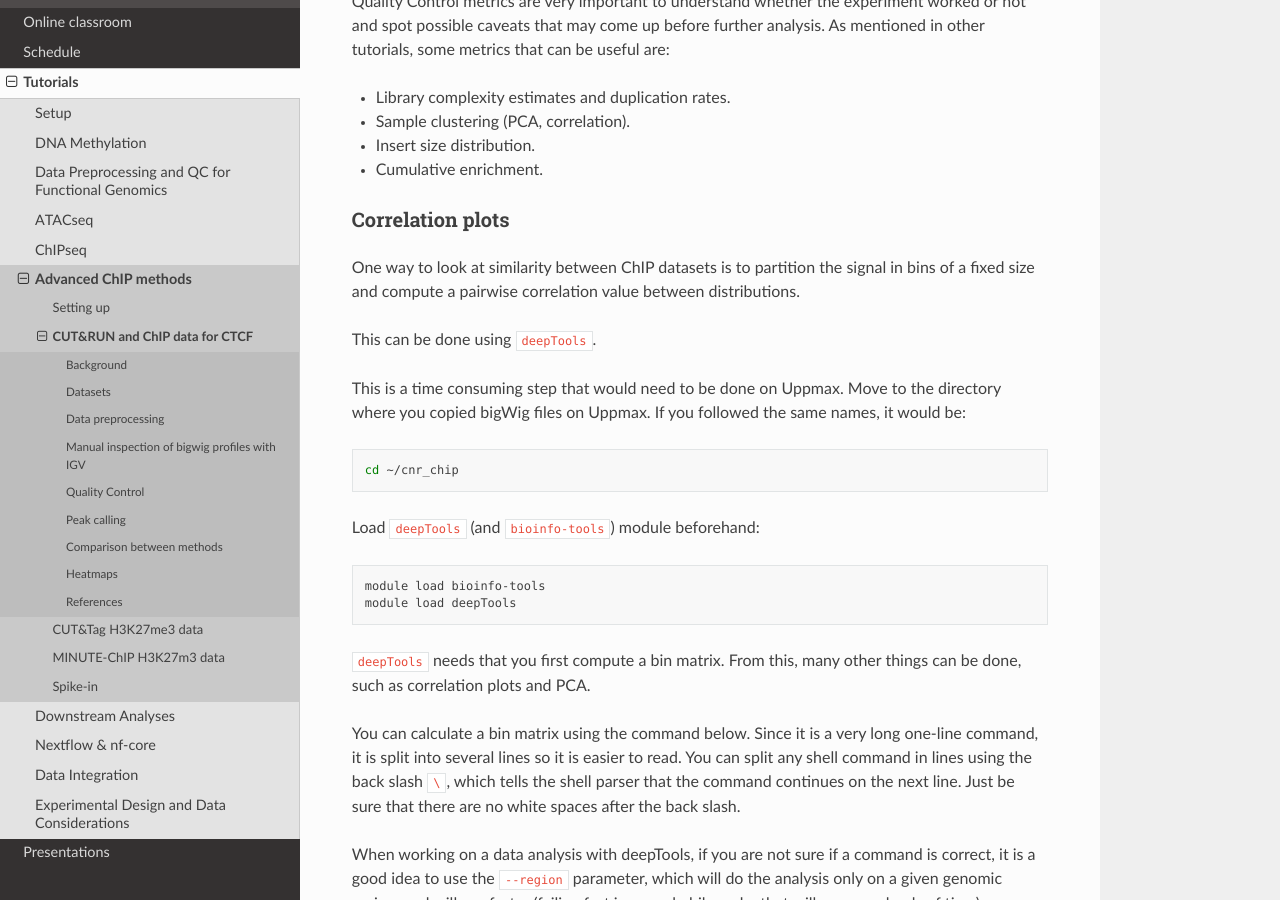
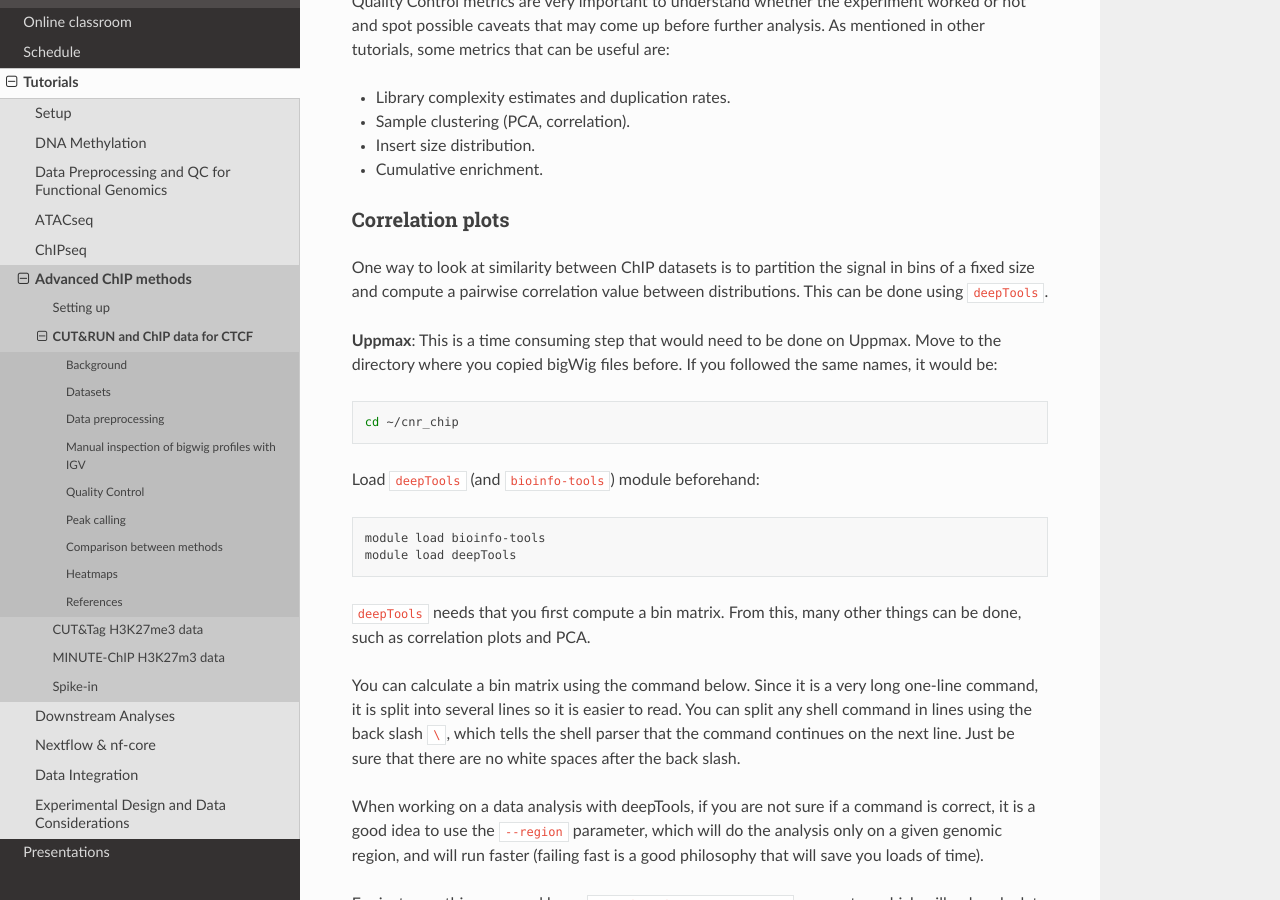
Before and after one commit to NBISweden/workshop-epigenomics-RTDs, a Sphinx documentation site: the page built from docs/content/tutorials/quantitativeChip/cut-and-run-data.rst, in a window 1280 px wide and 900 px high, scrolled down 4516 px. Built offline with Sphinx 7.4.7 and the Read the Docs theme 2.0.0, drawn with Linux system fonts in a browser that asks for light colours; some of the changed text lies outside the part shown.

Commit message:
Clarify local vs uppmax on cnr tutorial

```diff
--- a/docs/content/tutorials/quantitativeChip/cut-and-run-data.rst
+++ b/docs/content/tutorials/quantitativeChip/cut-and-run-data.rst
@@ -161,11 +161,9 @@ Quality Control metrics are very important to understand whether the experiment
 Correlation plots
 -----------------
 
-One way to look at similarity between ChIP datasets is to partition the signal in bins of a fixed size and compute a pairwise correlation value between distributions.
+One way to look at similarity between ChIP datasets is to partition the signal in bins of a fixed size and compute a pairwise correlation value between distributions. This can be done using ``deepTools``.
 
-This can be done using ``deepTools``.
-
-This is a time consuming step that would need to be done on Uppmax. Move to the directory where you copied bigWig files on Uppmax. If you followed the same names, it would be:
+**Uppmax**: This is a time consuming step that would need to be done on Uppmax. Move to the directory where you copied bigWig files before. If you followed the same names, it would be:
 
 .. code-block:: bash
 
@@ -300,7 +298,7 @@ Cumulative enrichment
 Also known as fingeprint plots, these give a feeling about the signal to noise ratio of each signal. You
 can understand more about what they exactly mean in `deepTools` `documentation <https://deeptools.readthedocs.io/en/develop/content/tools/plotFingerprint.html#id6>`_.
 
-You can plot this with ``deepTools`` as well. This requires the BAM files and takes quite a bit to compute. You can symlink the bam files from: ``/sw/courses/epigenomics/quantitative_chip_simon/K562_CTCF_CnR/bam/`` the same way as before:
+**Uppmax**: You can plot this with ``deepTools`` as well. This requires the BAM files and takes quite a bit to compute. You can symlink the bam files from: ``/sw/courses/epigenomics/quantitative_chip_simon/K562_CTCF_CnR/bam/`` the same way as before:
 
 .. code-block:: bash
 
```
Also changed, not shown: other parts of docs/content/tutorials/quantitativeChip/cut-and-run-data.rst (+5 -5 lines).
